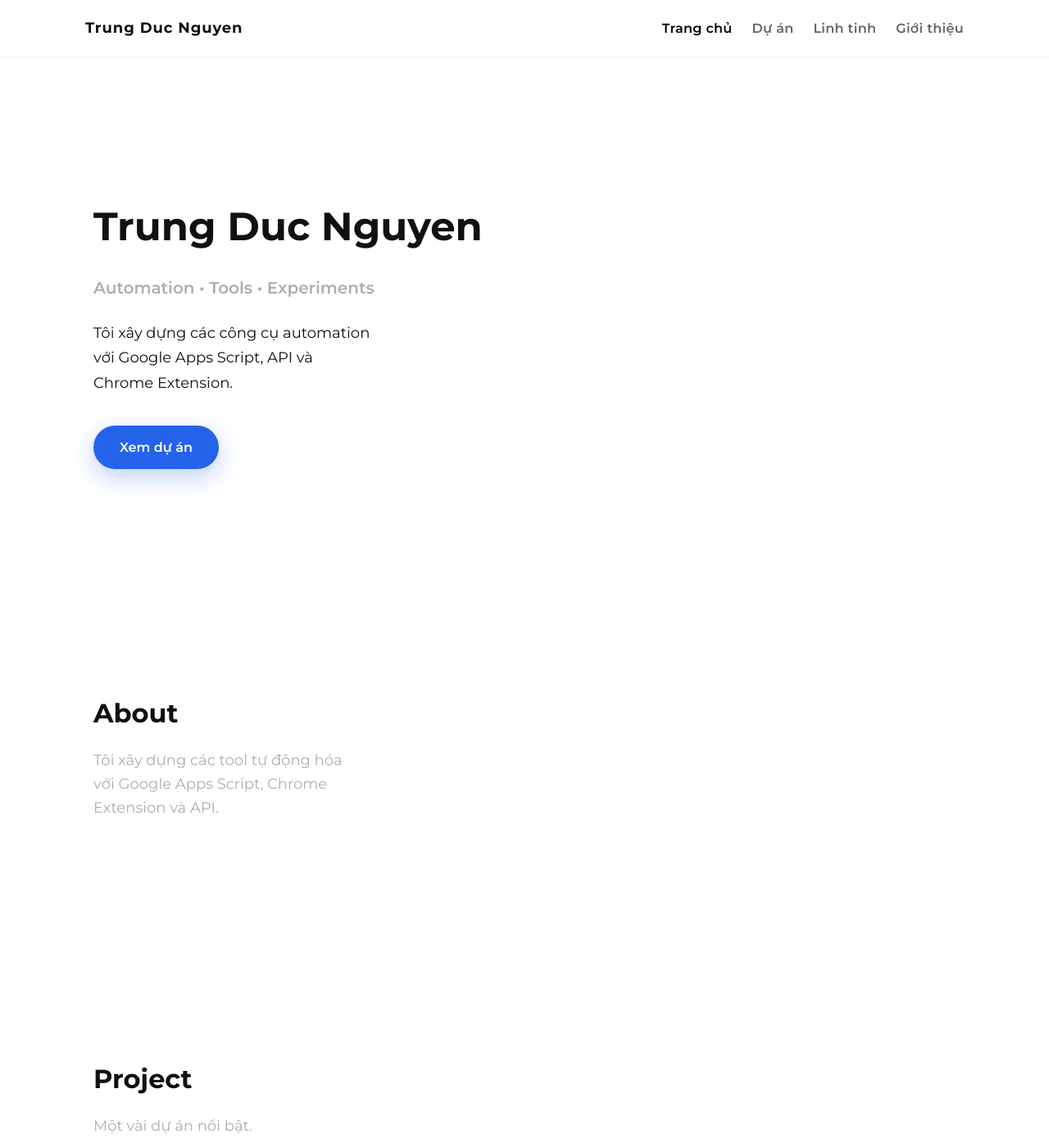
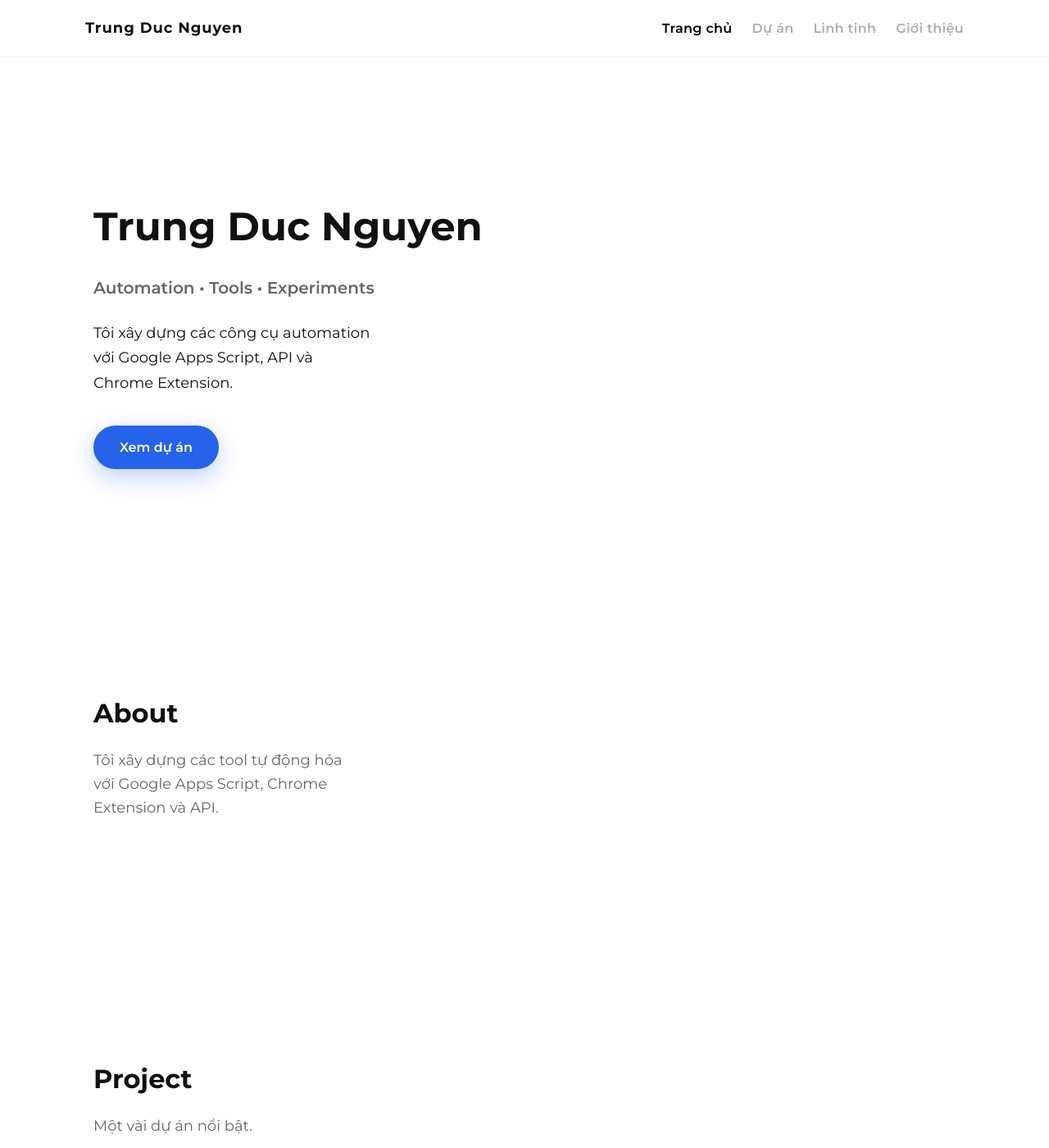
Before and after one commit to trungducngtd/trungducngtd.github.io, a Jekyll site: the page built from index.html, in a window 1280 px wide and 1400 px high. Shown: the whole window at 82% size. Built offline with Jekyll 4.4.1, drawn with Linux system fonts in a browser that asks for light colours.

Commit message:
Change subtext color and site-nav link color
Updated subtext color variable and site-nav link color.

```diff
--- a/assets/css/styles.css
+++ b/assets/css/styles.css
@@ -1,7 +1,7 @@
 :root {
   --bg: #ffffff;
   --text: #111111;
-  --subtext: #aeaeae;
+  --subtext: #666666;
   --border: #eeeeee;
   --primary: #2563eb;
   --card-shadow: 0 25px 60px rgba(17, 17, 17, 0.08);
@@ -62,7 +62,7 @@ body {
 
 .site-nav a {
   text-decoration: none;
-  color: #666666;
+  color: #aeaeae;
   font-weight: 600;
   letter-spacing: 0.02em;
   margin-left: 24px;
```
